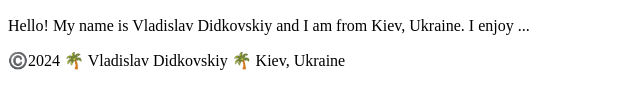
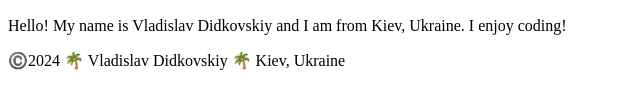
Before and after one commit to IOneStarI/wdd130, a plain HTML site: page index.html in a window 1280 px wide. Shown: the part 306-414 px from the top of the page, 0-640 px from the left. Drawn offline with Linux system fonts and the light colour scheme.

Commit message:
First commit

```diff
--- a/index.html
+++ b/index.html
@@ -15,7 +15,7 @@
       <main>
         <h1>Vladislav Didkovskiy| WDD 130</h1>
         <img src="images/profile.png" alt="Hello, my name is Xavier Rodriquez" width="200">
-        <p>Hello! My name is Vladislav Didkovskiy and I am from Kiev, Ukraine. I enjoy ... </p>
+        <p>Hello! My name is Vladislav Didkovskiy and I am from Kiev, Ukraine. I enjoy coding! </p>
       </main>
       <footer>
         <p>©️2024 🌴 Vladislav Didkovskiy 🌴 Kiev, Ukraine</p>
```
